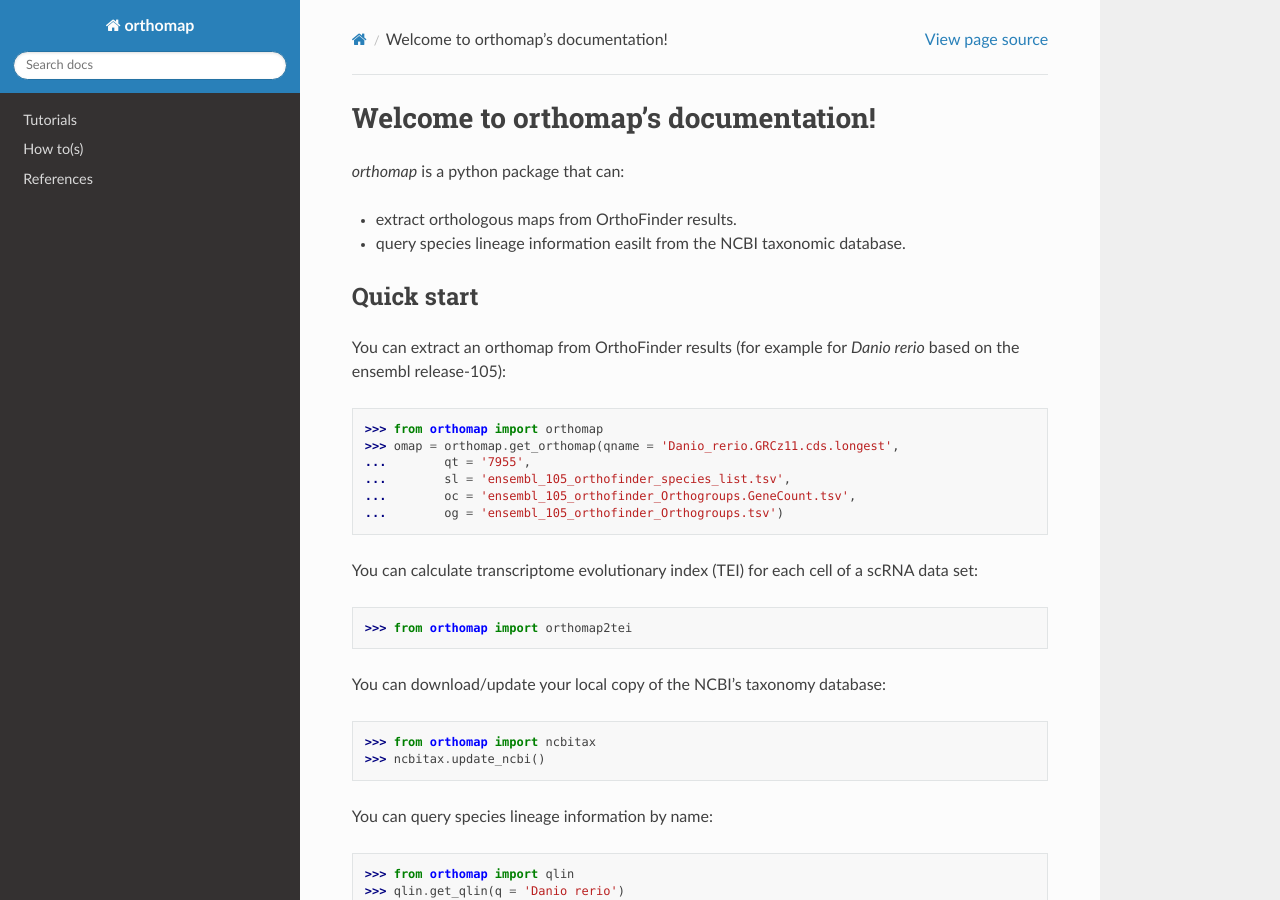
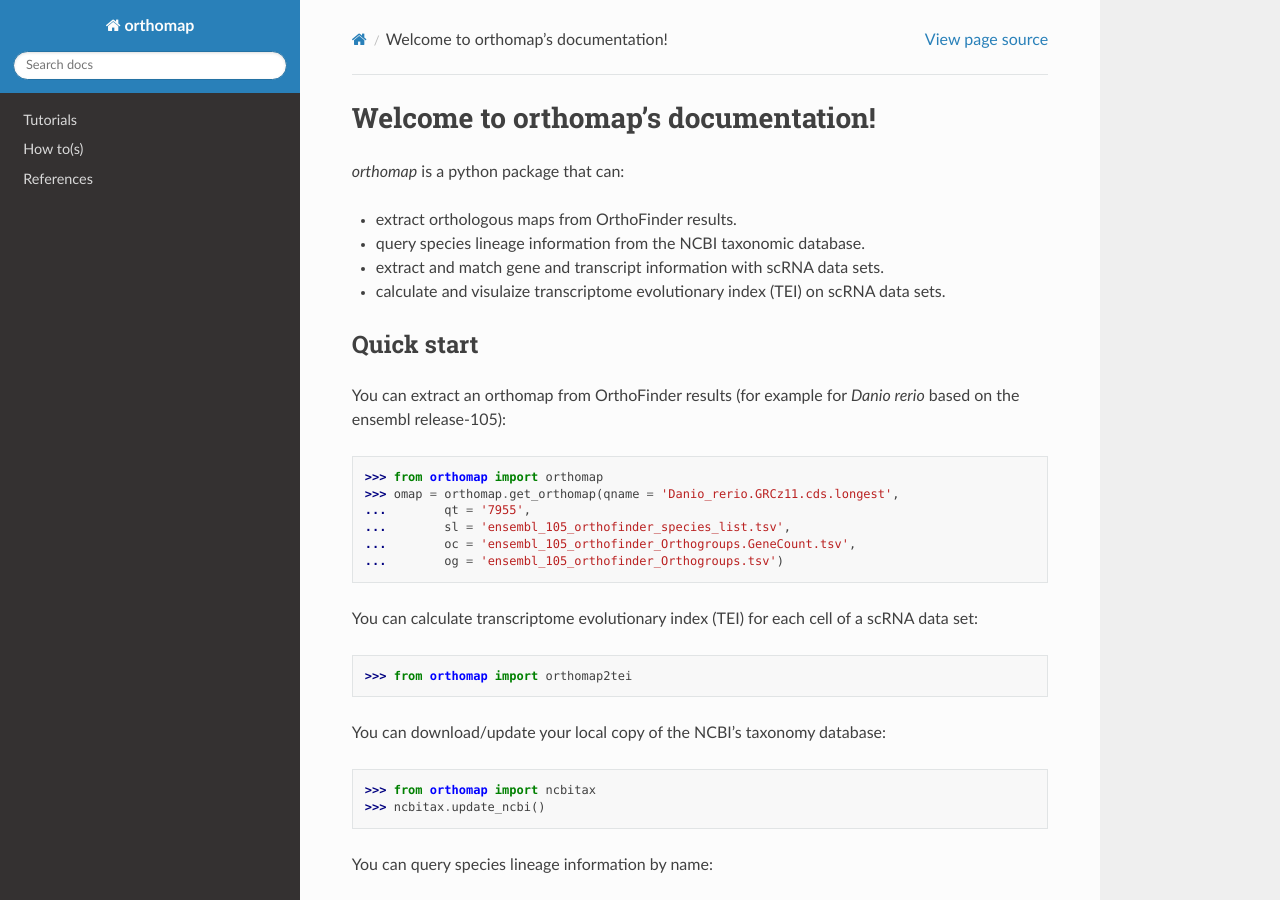
Before and after one commit to kullrich/orthomap, a Sphinx documentation site: the page built from docs/index.rst, in a window 1280 px wide and 900 px high. Built offline with Sphinx 7.4.7 and the Read the Docs theme 2.0.0, drawn with Linux system fonts in a browser that asks for light colours.

```diff
--- a/docs/index.rst
+++ b/docs/index.rst
@@ -3,9 +3,13 @@
 
 `orthomap` is a python package that can:
 
--  extract orthologous maps from OrthoFinder results.
+- extract orthologous maps from OrthoFinder results.
 
-- query species lineage information easilt from the NCBI taxonomic database.
+- query species lineage information from the NCBI taxonomic database.
+
+- extract and match gene and transcript information with scRNA data sets.
+
+- calculate and visulaize transcriptome evolutionary index (TEI) on scRNA data sets.
 
 Quick start
 -----------
```
Also changed, not shown: 1 other file.
